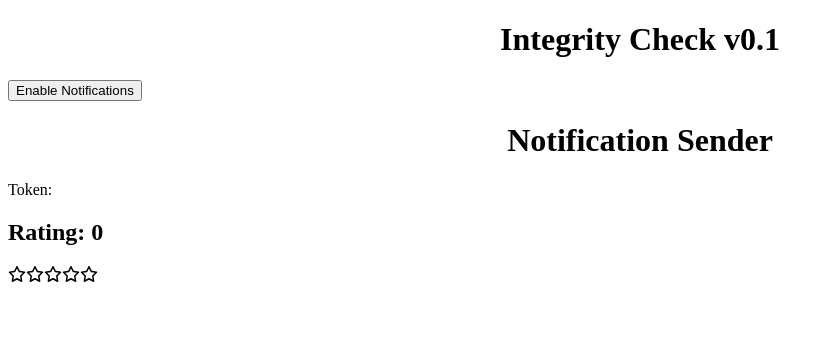
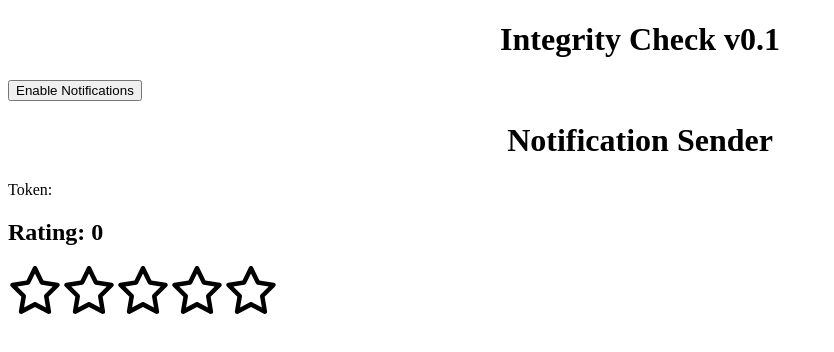
Before and after one commit to gavacq/integrity-check, a Next.js app: page / in a window 1280 px wide. Shown: the top 352 px of the page, without its empty margins (0-834 px from the left). Built offline with nearby package versions, Linux system fonts and the light colour scheme; no server answers.

Commit message:
larger stars

```diff
--- a/components/Score.tsx
+++ b/components/Score.tsx
@@ -29,6 +29,7 @@ const StarRating = () => {
               onMouseLeave={() => setHover(0)}
               onClick={() => setRating(ratingValue)}
               style={{ cursor: 'pointer' }}
+              size="3x" // Increase the size of the stars
             />
           </label>
         );
```
